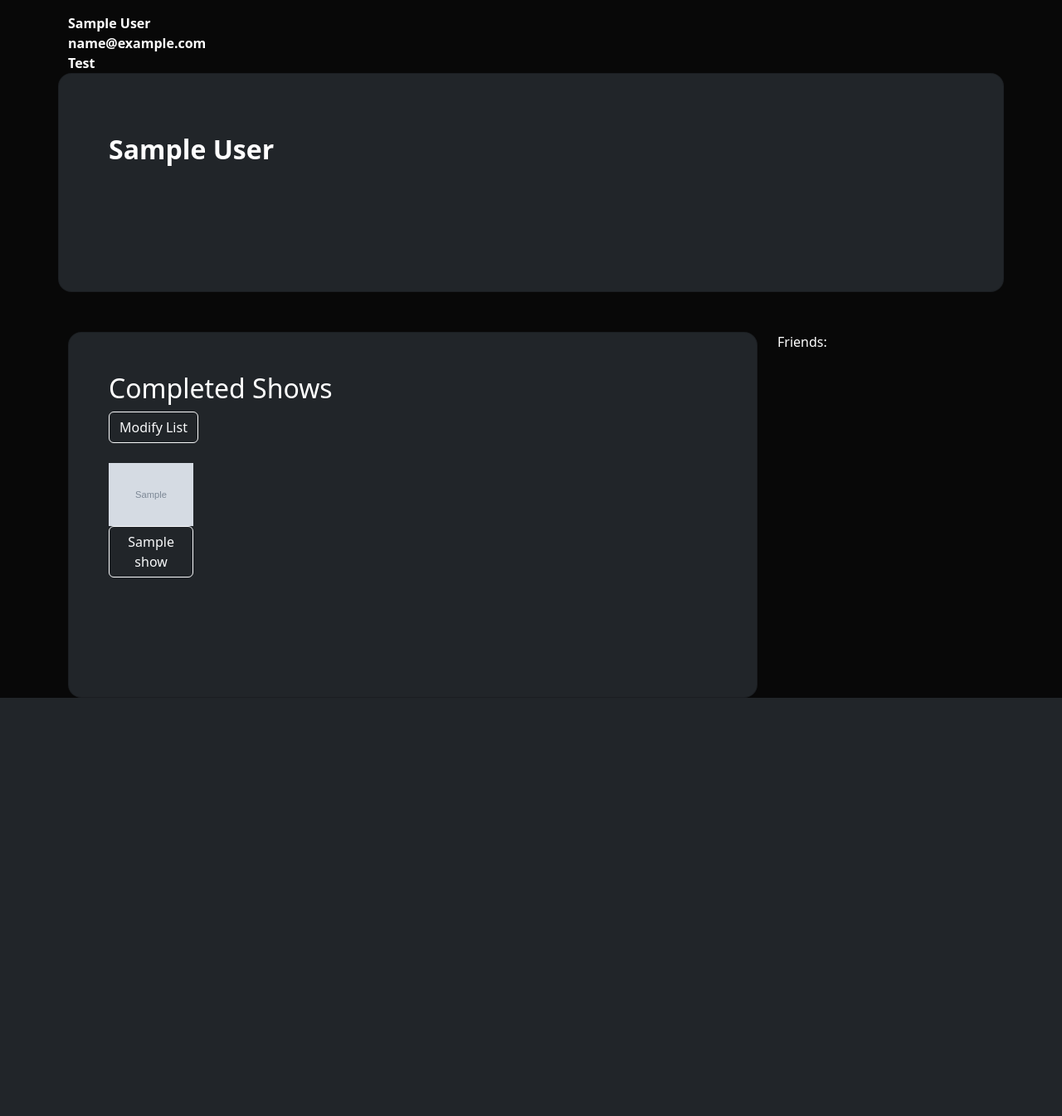
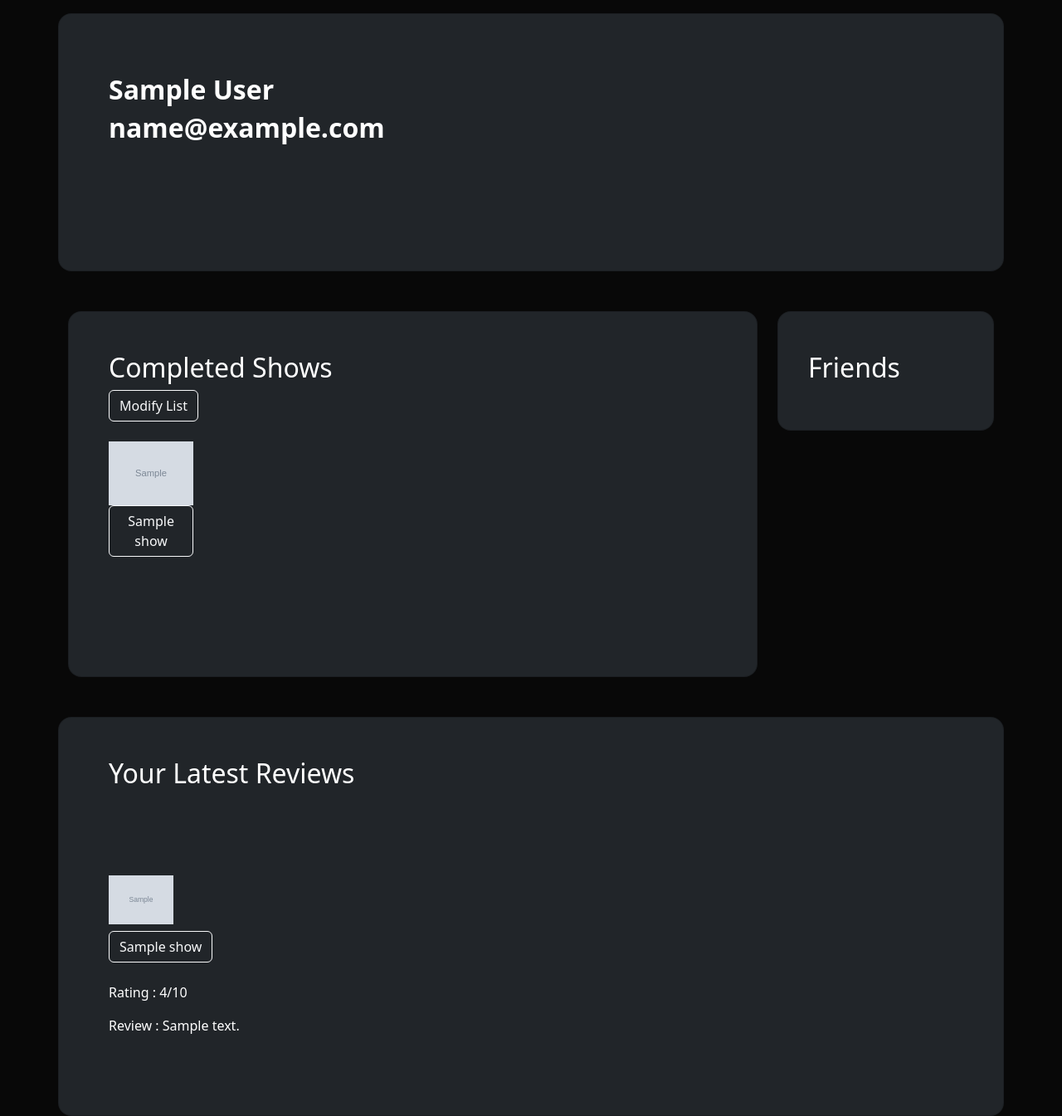
Before and after one commit to rayyan35p/bingeworthy, a Flask app: page /profile in a window 1280 px wide. Shown: the part 56-1401 px from the top of the page at 83% size. Before the commit the page ends 897 px from the top, so only its background shows below. Run offline with Flask 3, Linux system fonts and the light colour scheme; a user stored in the database is signed in; tables that the repository leaves empty hold one stand-in row (values such as "Sample post"); grey boxes marked "Sample" are stand-in pictures.

Commit message:
added review list to profile page

```diff
--- a/project/auth.py
+++ b/project/auth.py
@@ -71,9 +71,9 @@ def profile():
     if session['user']:
          shows = currentUser.completed_shows.shows # return an array of movie object
          print(shows)
-         return render_template('profile.html', shows = shows)
+         return render_template('profile.html', shows = shows, currentUser = currentUser)
 
-    return render_template('profile.html')
+    return render_template('profile.html', currentUser = currentUser)
 
 @auth.route('/add_show', methods=['POST'])
 def add_show():
--- a/project/models.py
+++ b/project/models.py
@@ -19,7 +19,7 @@ class Show(db.Model):
     info_link = db.Column(db.String(100))
     ratings_reviews = db.relationship('Rating_Review', backref = 'show')
 
-    # Returns an array of reviews
+    # Returns an array of reviews object [review1, review2,...]
     def getRating_Reviews(self):
         return self.ratings_reviews
 
@@ -55,6 +55,7 @@ class Rating_Review(db.Model):
     id = db.Column(db.Integer, primary_key=True)
     rating = db.Column(db.Integer)
     review = db.Column(db.String(300))
+    # One to many relationships
     show_id = db.Column(db.Integer, db.ForeignKey('show.id'))
     user_id = db.Column(db.Integer, db.ForeignKey('user.id'))
     date_time = db.Column(db.String(300))
@@ -73,3 +74,7 @@ class User(UserMixin, db.Model):
     password = db.Column(db.String(100))
     ratings_reviews = db.relationship('Rating_Review', backref = 'user')
     completed_shows = db.relationship('completed_show_list', backref= 'user', lazy = True, uselist=False)
+
+    # Returns an array of reviews object [review1, review2,...]
+    def getRating_Reviews(self):
+        return self.ratings_reviews
--- a/project/templates/profile.html
+++ b/project/templates/profile.html
@@ -9,20 +9,15 @@
     <div class="container-lg">
         <!--User Information-->
         <div class="row justify-content-start mt-3">
-            <strong>
-                {{current_user.name}}
-            </strong> <br>
-            <strong>
-                {{current_user.email}}
-            </strong> <br>
-            <strong>
-                Test
-            </strong> <br>
+
             <div class="card bg-dark text-white" style="border-radius: 1rem;">
                 <div class="card-body p-5">
                     <div class="mb-md-5 mt-md-4 pb-5">
                         <h2 class="fw-bold mb-2">
                             {{current_user.name}}
+                        </h2>
+                        <h2 class="fw-bold mb-2">
+                            {{current_user.email}}
                         </h2>
                     </div>
                 </div>
@@ -61,7 +56,33 @@
             </div>
             <!--Friend List-->
             <div class="col-3">
-                Friends:
+                <div class="card bg-dark text-white" style="border-radius: 1rem;">
+                    <div class="row">
+                        <h2 class = "p-5">Friends</h2>
+                    </div>
+                </div>
+            </div>
+        </div>
+        <div class="row mt-5">
+            <div class="card bg-dark text-white" style="border-radius: 1rem;">
+                <h2 class="p-5">Your Latest Reviews</h2>
+                <div class="card-body p-5">
+                        <div class="row">
+                            {% for review in currentUser.getRating_Reviews()[-10:] %}
+                            <div class="row mb-5">
+                                <img src={{review.show.imgURL}} alt="poster" class="img" style="width: 10%">
+
+                                <a href={{review.show.info_link}}>
+                                    <button class="btn btn-outline-light btn-block mt-2">
+                                        {{review.show.name}}
+                                    </button>
+                                </a>
+                                <p class="card-text mt-4">Rating : {{review.getInfo()[0]}}/10</p>
+                                <p class="card-text">Review : {{review.getInfo()[1]}}</p>
+                            </div>
+                            {% endfor %}
+                        </div>
+                </div>
             </div>
         </div>
     </div>
--- a/project/templates/showinfo.html
+++ b/project/templates/showinfo.html
@@ -105,13 +105,13 @@
     {% endif %}
 </div>
 <!--Recommendations-->
-<div class="container-fluid" >
-    <div class="card ps-5 pe-5 pt-5" style="background-color:rgb(8,8,8);">
+<div class="container-fluid ps-5 pe-5 pt-5 text-white" >
+    <div class="card" style="background-color:rgb(8,8,8);">
         <h1 class="text-white">
             Recommendations
         </h1>
     </div>
-    <div class="card ps-5 pe-5" style="background-color:rgb(8,8,8);">
+    <div class="card" style="background-color:rgb(8,8,8);">
         <p class="text-white">
             Jigokuraku
         </p>
```
